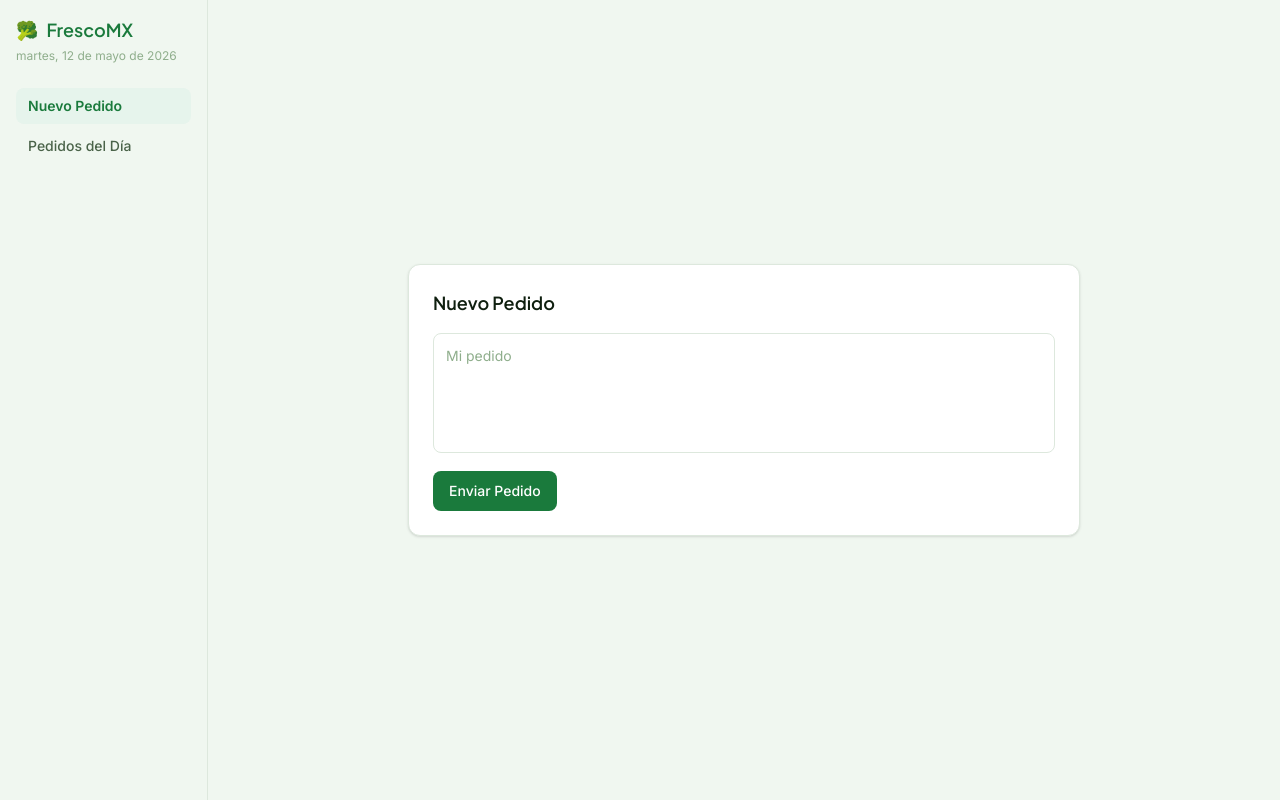
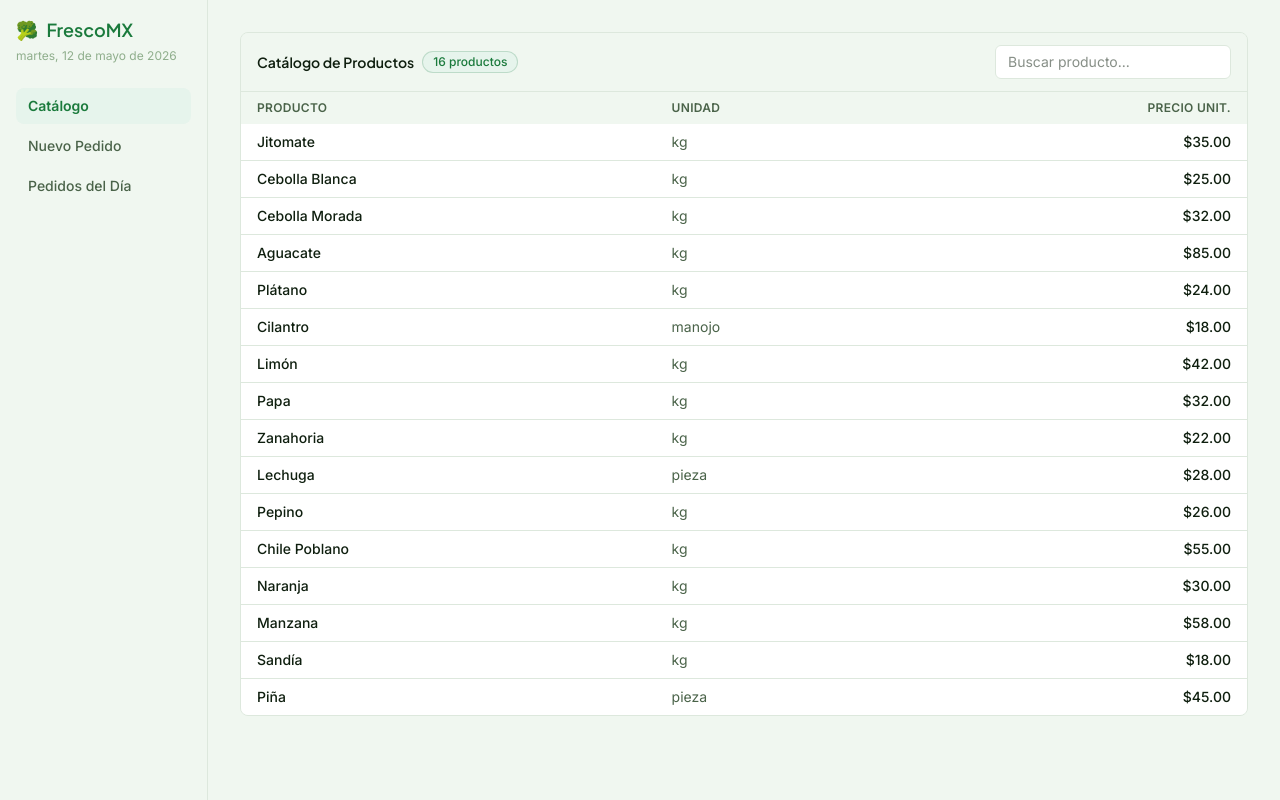
Before and after one commit to robinhodl69/frescomx-order-panel, a Next.js app: page / in a window 1280 px wide. Built offline with nearby package versions, Linux system fonts and the light colour scheme.

Commit message:
feat: move catalog to sidebar nav, remove synonyms column, update page title
- Add 'Catálogo' as first sidebar tab
- Remove internal tabs from Pedidos del Día
- Remove Sinónimos column from catalog table
- Update search placeholder
- Set browser tab title to 'FrescoMX'

```diff
--- a/app/layout.tsx
+++ b/app/layout.tsx
@@ -15,7 +15,7 @@ const inter = Inter({
 });
 
 export const metadata: Metadata = {
-  title: "FrescoMX — Panel de Pedidos",
+  title: "FrescoMX",
   description: "Estructura pedidos de WhatsApp automáticamente",
 };
 
--- a/app/page.tsx
+++ b/app/page.tsx
@@ -6,6 +6,7 @@ import { buildOrderItems, loadCatalog } from '@/lib/parser';
 import ParseInput from '@/components/ParseInput';
 import OrderTable from '@/components/OrderTable';
 import DailyOrdersTable from '@/components/DailyOrdersTable';
+import CatalogTable from '@/components/CatalogTable';
 
 function formatCurrency(amount: number | null): string {
   if (amount === null) return '$—';
@@ -28,7 +29,7 @@ function formatDate(date: Date): string {
 
 export default function Home() {
   const [orders, setOrders] = useState<DailyOrder[]>([]);
-  const [activeTab, setActiveTab] = useState<'nuevo' | 'pedidos'>('nuevo');
+  const [activeTab, setActiveTab] = useState<'catalogo' | 'nuevo' | 'pedidos'>('catalogo');
   const [lastParsedOrder, setLastParsedOrder] = useState<DailyOrder | null>(null);
   const [parseError, setParseError] = useState<string | null>(null);
 
@@ -91,6 +92,16 @@ export default function Home() {
 
         <nav className="space-y-1">
           <button
+            onClick={() => setActiveTab('catalogo')}
+            className={`w-full rounded-lg px-3 py-2 text-left text-sm font-medium transition-colors ${
+              activeTab === 'catalogo'
+                ? 'bg-[#E6F4EC] font-semibold text-[#1A7A3C]'
+                : 'text-[#4A6349] hover:bg-[#E6F4EC] hover:text-[#1A7A3C]'
+            }`}
+          >
+            Catálogo
+          </button>
+          <button
             onClick={() => setActiveTab('nuevo')}
             className={`w-full rounded-lg px-3 py-2 text-left text-sm font-medium transition-colors ${
               activeTab === 'nuevo'
@@ -115,6 +126,12 @@ export default function Home() {
 
       {/* Contenido principal */}
       <main className="flex-1 p-8">
+        {activeTab === 'catalogo' && (
+          <div>
+            <CatalogTable products={catalog} />
+          </div>
+        )}
+
         {activeTab === 'nuevo' && (
           <div className="flex min-h-full items-center justify-center">
             <div className="mx-auto max-w-2xl w-full">
@@ -168,7 +185,6 @@ export default function Home() {
 
         {activeTab === 'pedidos' && (
           <div>
-            <h2 className="mb-6 text-lg font-semibold text-[#0F1F0F] font-[family-name:var(--font-display)]">Pedidos del Día</h2>
             <DailyOrdersTable orders={orders} onOrderChange={handleOrderChange} />
           </div>
         )}
--- /dev/null
+++ b/components/CatalogTable.tsx
@@ -0,0 +1,85 @@
+'use client';
+
+import { useState } from 'react';
+import { Product } from '@/lib/types';
+
+interface CatalogTableProps {
+  products: Product[];
+}
+
+function formatCurrency(amount: number): string {
+  return new Intl.NumberFormat('es-MX', {
+    style: 'currency',
+    currency: 'MXN',
+    minimumFractionDigits: 2,
+  }).format(amount);
+}
+
+export default function CatalogTable({ products }: CatalogTableProps) {
+  const [query, setQuery] = useState('');
+
+  const filtered = products.filter((product) => {
+    const q = query.toLowerCase();
+    return (
+      product.name.toLowerCase().includes(q) ||
+      product.synonyms.some((s) => s.toLowerCase().includes(q))
+    );
+  });
+
+  return (
+    <div className="overflow-hidden rounded-lg border border-[#DDE8DD]">
+      {/* Header */}
+      <div className="flex items-center justify-between border-b border-[#DDE8DD] bg-[#F0F7F0] px-4 py-3">
+        <div className="flex items-center gap-2">
+          <h2 className="text-sm font-semibold text-[#0F1F0F]">Catálogo de Productos</h2>
+          <span className="inline-flex items-center rounded-full border border-[#1A7A3C]/20 bg-[#E6F4EC] px-2.5 py-0.5 text-xs font-medium text-[#1A7A3C]">
+            {products.length} productos
+          </span>
+        </div>
+        <input
+          type="text"
+          value={query}
+          onChange={(e) => setQuery(e.target.value)}
+          placeholder="Buscar producto..."
+          className="rounded-md border border-[#DDE8DD] bg-white px-3 py-1.5 text-sm text-[#0F1F0F] focus:outline-none focus:ring-1 focus:ring-[#1A7A3C]"
+        />
+      </div>
+
+      {/* Tabla */}
+      <table className="min-w-full">
+        <thead className="bg-[#F0F7F0]">
+          <tr>
+            <th className="px-4 py-2 text-left text-xs font-semibold uppercase tracking-wide text-[#4A6349]">
+              Producto
+            </th>
+            <th className="px-4 py-2 text-left text-xs font-semibold uppercase tracking-wide text-[#4A6349]">
+              Unidad
+            </th>
+            <th className="px-4 py-2 text-right text-xs font-semibold uppercase tracking-wide text-[#4A6349]">
+              Precio Unit.
+            </th>
+          </tr>
+        </thead>
+        <tbody className="divide-y divide-[#DDE8DD] bg-white">
+          {filtered.map((product) => (
+            <tr key={product.id}>
+              <td className="px-4 py-2 text-sm font-medium text-[#0F1F0F]">
+                {product.name}
+              </td>
+              <td className="px-4 py-2 text-sm text-[#4A6349]">{product.unit}</td>
+              <td className="px-4 py-2 text-right text-sm font-medium text-[#0F1F0F]">
+                {formatCurrency(product.price)}
+              </td>
+            </tr>
+          ))}
+        </tbody>
+      </table>
+
+      {filtered.length === 0 && (
+        <div className="py-8 text-center text-sm text-[#8FAE8C]">
+          No se encontraron productos para &ldquo;{query}&rdquo;
+        </div>
+      )}
+    </div>
+  );
+}
```
Also changed, not shown: 1 other file (tests, documents, lock files or other folders).
